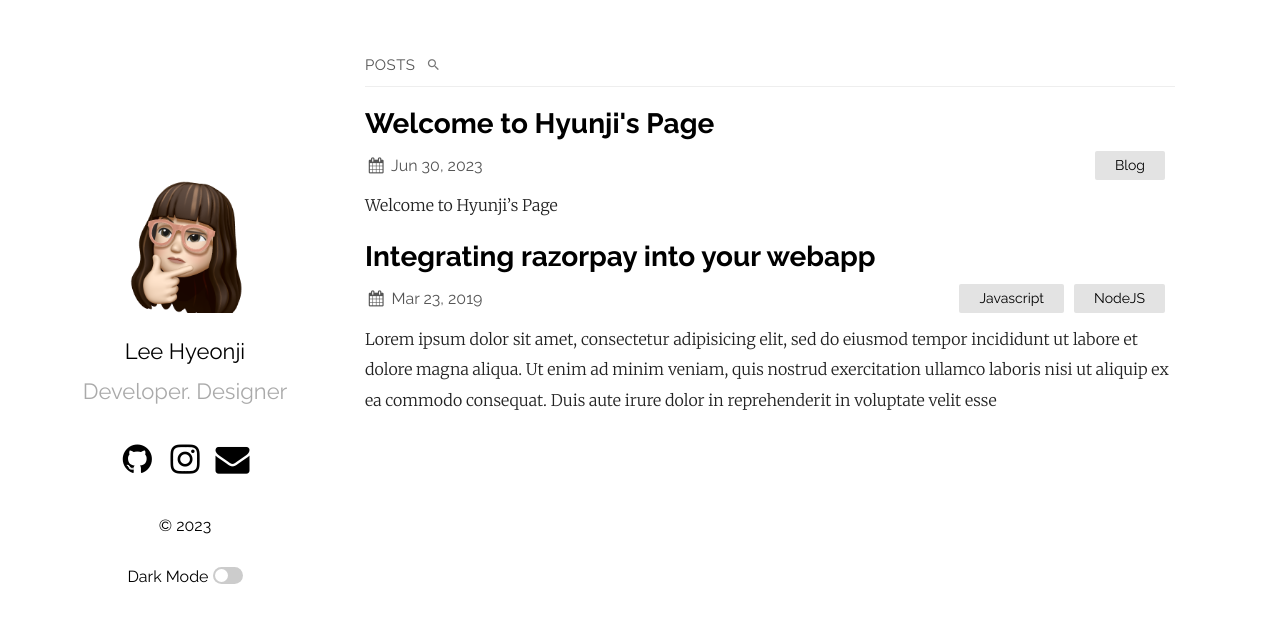
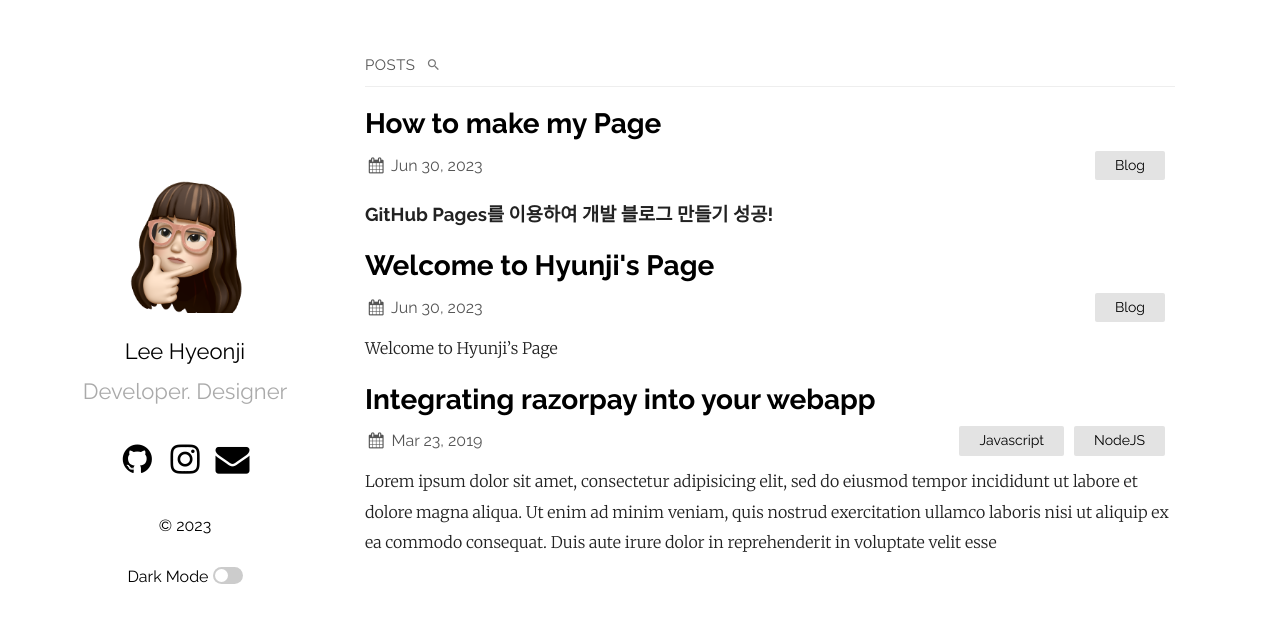
Before and after one commit to ehyeong/ehyeong.github.io, a Jekyll site: the page built from index.md, in a window 1280 px wide. Shown: the top 623 px of the page. Built offline with Jekyll 4.4.1, drawn with Linux system fonts in a browser that asks for light colours; some of the changed lines change nothing that is shown.

Commit message:
first post 작성중

```diff
--- /dev/null
+++ b/_posts/2023-06-30-first-post.markdown
@@ -0,0 +1,30 @@
+---
+layout: post
+title:  "How to make my Page"
+date:   2023-06-30 22:03:36 +0530
+categories: Blog
+---
+
+### GitHub Pages를 이용하여 개발 블로그 만들기 성공!
+
+저장할 폴더를 생성하여 그곳에 나의 repository를 clone해온다.
+
+repository 만드는 법은 구글링하면 쉽게 생성할 수 있으므로 생략
+
+ehyeong.github.io <- my repository
+
+clone한 장소로 가서 인덱스 파일 하나를 생성한다.
+
+echo "Hello World" > index.html
+
+git add *
+
+git commit -m "Start git blog"
+
+git push -u origin main
+
+이제 내 페이지를 들어가면 "Hello World" 인덱스 파일이 모이는 것을 확인할 수 있다.
+
+이제 문제는 jekyll 설치!
+
+여기부터는 알바를 다녀와서 쓰도록 하겠다 ^^
--- a/_posts/2023-06-30-how-to-post.markdown
+++ b/_posts/2023-06-30-how-to-post.markdown
@@ -4,6 +4,7 @@ title:  "Welcome to Hyunji's Page"
 date:   2023-06-30 21:03:36 +0530
 categories: Blog
 ---
+
 Welcome to Hyunji's Page
 
 Blog with GitHub Page Start!
```
